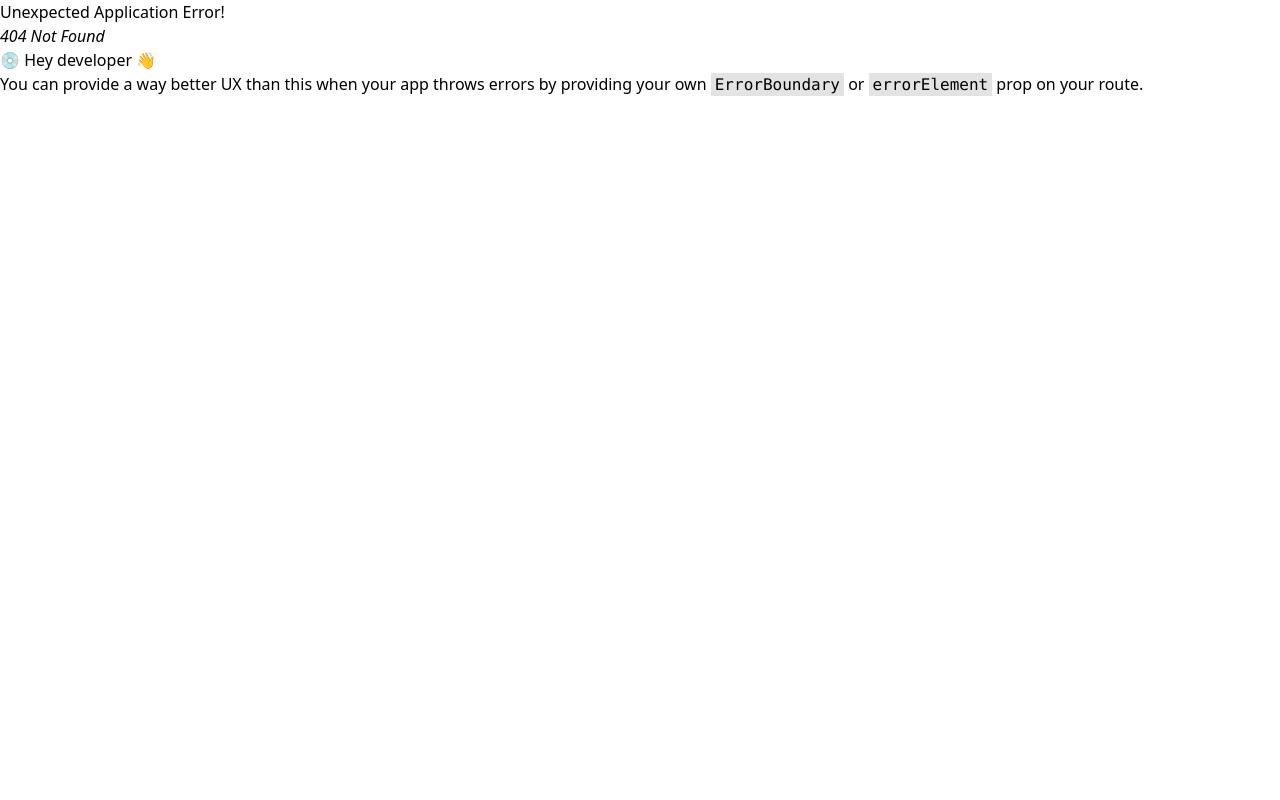
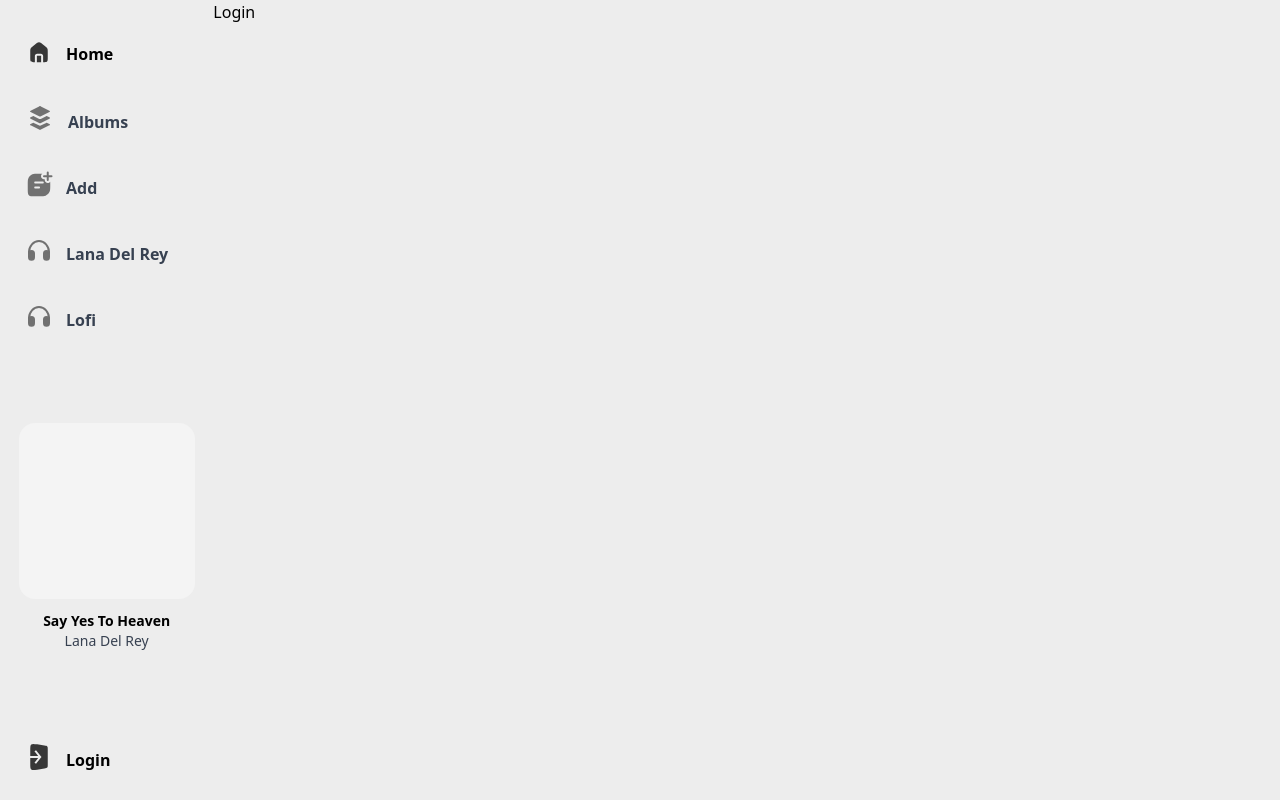
Before and after one commit to Aletheie/MusicPage, a React (Vite) app: page /login in a window 1280 px wide. Before the commit this address had no page. Built offline with nearby package versions, Linux system fonts and the light colour scheme.

Commit message:
Add login page

```diff
--- a/src/components/Navbar.tsx
+++ b/src/components/Navbar.tsx
@@ -44,7 +44,7 @@ const Navbar = () => {
         text="Login"
         textColor="text-black"
         divParams="mb-7"
-        path="/"
+        path="/login"
       />
     </div>
   );
--- /dev/null
+++ b/src/pages/Login.tsx
@@ -0,0 +1,5 @@
+const Login = () => {
+  return <div>Login</div>;
+};
+
+export default Login;
--- a/src/routes.tsx
+++ b/src/routes.tsx
@@ -2,6 +2,7 @@ import { createBrowserRouter } from "react-router-dom";
 import Layout from "./pages/Layout";
 import HomePage from "./pages/HomePage";
 import Albums from "./pages/Albums";
+import Login from "./pages/Login";
 
 // eslint-disable-next-line @typescript-eslint/no-unsafe-call, @typescript-eslint/no-unsafe-assignment
 const router = createBrowserRouter([
@@ -11,6 +12,7 @@ const router = createBrowserRouter([
     children: [
       { index: true, element: <HomePage /> },
       { path: "/albums", element: <Albums /> },
+      { path: "/login", element: <Login /> },
     ],
   },
 ]);
```
Also changed, not shown: 1 other file (tests, documents, lock files or other folders).
